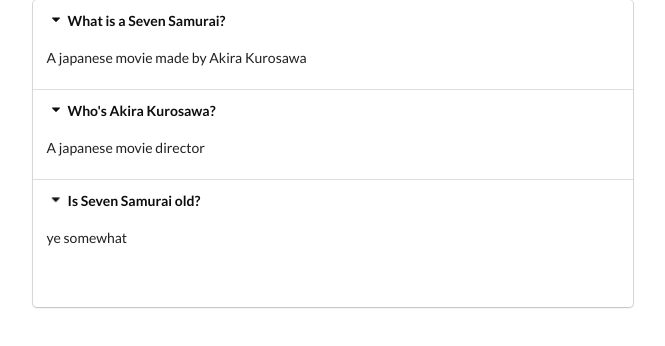
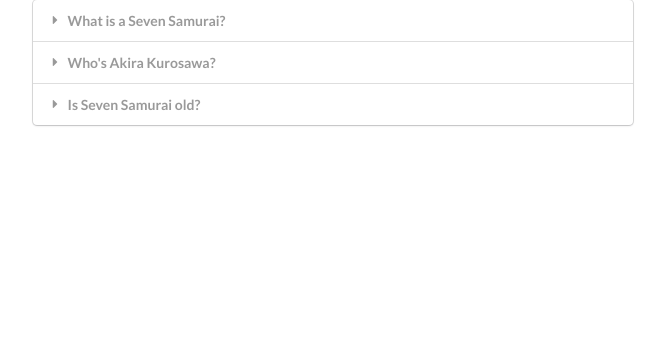
Before and after one commit to noakishere/widgets, a React (Create React App) app: page / in a window 1280 px wide. Shown: the top 346 px of the page, without its empty margins (44-709 px from the left). Built offline with nearby package versions, Linux system fonts and the light colour scheme.

Commit message:
finished Accordion

```diff
--- a/package.json
+++ b/package.json
@@ -8,7 +8,7 @@
     "@testing-library/user-event": "^13.5.0",
     "react": "^17.0.2",
     "react-dom": "^17.0.2",
-    "react-scripts": "5.0.0",
+    "react-scripts": "^2.1.3",
     "web-vitals": "^2.1.2"
   },
   "scripts": {
--- a/src/components/Accordion.js
+++ b/src/components/Accordion.js
@@ -3,30 +3,30 @@
 const Accordion = ({ items }) => {
 	const [activeIndex, setActiveIndex] = useState(null);
 
-  const renderedItems = items.map((item, index) => {
 	const onTitleClick = (index) => {
 		setActiveIndex(index);
 	};
 
+	const renderedItems = items.map((item, index) => {
+		const active = index === activeIndex ? "active" : "";
+
 		return (
 			<React.Fragment key={item.title}>
-        <div className="title active" onClick={() => onTitleClick(index)}>
+				<div
+					className={`title + ${active}`}
+					onClick={() => onTitleClick(index)}
+				>
 					<i className="dropdown icon"></i>
 					{item.title}
 				</div>
-        <div className="content active">
+				<div className={`content + ${active}`}>
 					<p>{item.content}</p>
 				</div>
 			</React.Fragment>
 		);
 	});
 
-  return (
-    <div className="ui styled accordion">
-      {renderedItems}
-      <h1>{activeIndex}</h1>
-    </div>
-  );
+	return <div className="ui styled accordion">{renderedItems}</div>;
 };
 
 export default Accordion;
```
Also changed, not shown: 1 other file (tests, documents, lock files or other folders). Lines whose indentation alone changed are shown as unchanged.
